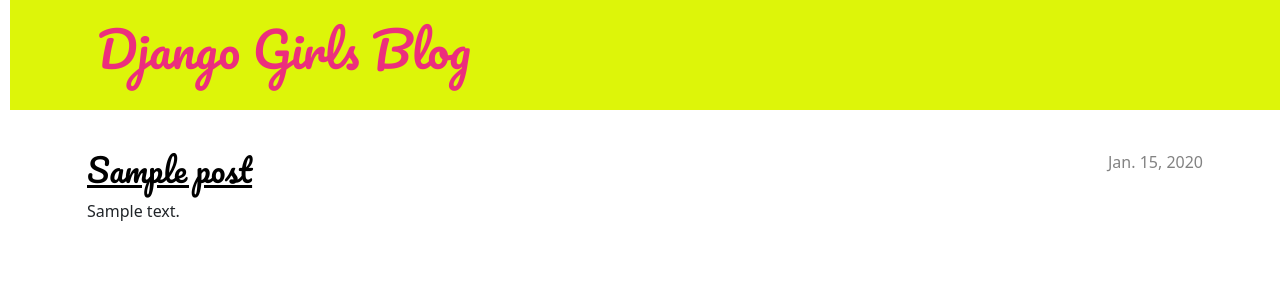
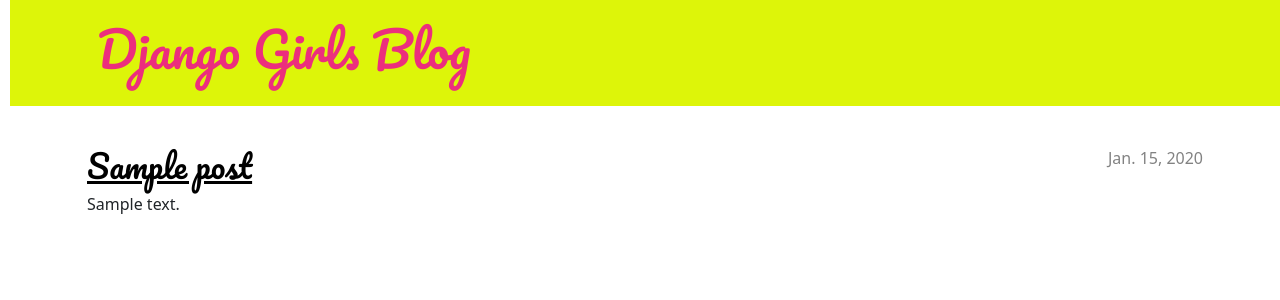
Before and after one commit to gemapazb/my-first-blog, a Django app: page / in a window 1280 px wide. Shown: the top 300 px of the page. Run offline with Django 3.2, Linux system fonts and the light colour scheme; tables that the repository leaves empty hold one stand-in row (values such as "Sample post").

Commit message:
Changed fontpacificoe

```diff
--- a/blog/static/css/blog.css
+++ b/blog/static/css/blog.css
@@ -27,7 +27,7 @@
 h2,
 h3,
 h4 {
-    font-family: 'Lobster', cursive;
+    font-family: 'Pacifico', cursive;
 }
 
 .date {
--- a/blog/templates/blog/base.html
+++ b/blog/templates/blog/base.html
@@ -4,7 +4,7 @@
     <head>
         <link rel="stylesheet" href="https://cdn.jsdelivr.net/npm/bootstrap@5.1.3/dist/css/bootstrap.min.css" integrity="sha384-1BmE4kWBq78iYhFldvKuhfTAU6auU8tT94WrHftjDbrCEXSU1oBoqyl2QvZ6jIW3" crossorigin="anonymous">
         <link rel="stylesheet" href="{% static 'css/blog.css' %}">
-        <link href="//fonts.googleapis.com/css?family=Pacifico&subset=latin,latin-ext" rel="stylesheet" type="text/css">
+        <link href="https://fonts.googleapis.com/css2?family=Pacifico&display=swap" rel="stylesheet">
         <title>Ivy Tech 2023/Gema Paz Barcenas</title>
     </head>
     <body>
```
